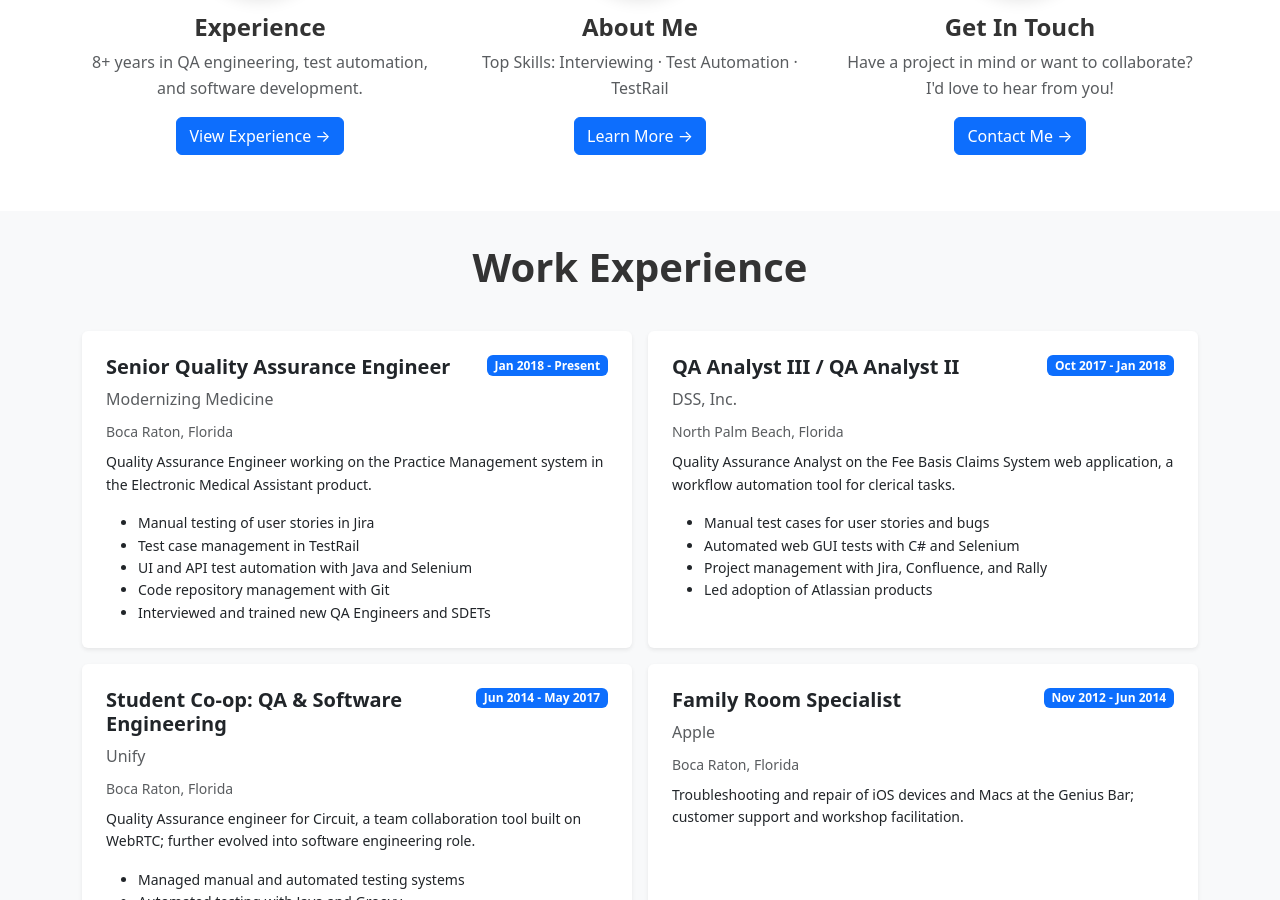
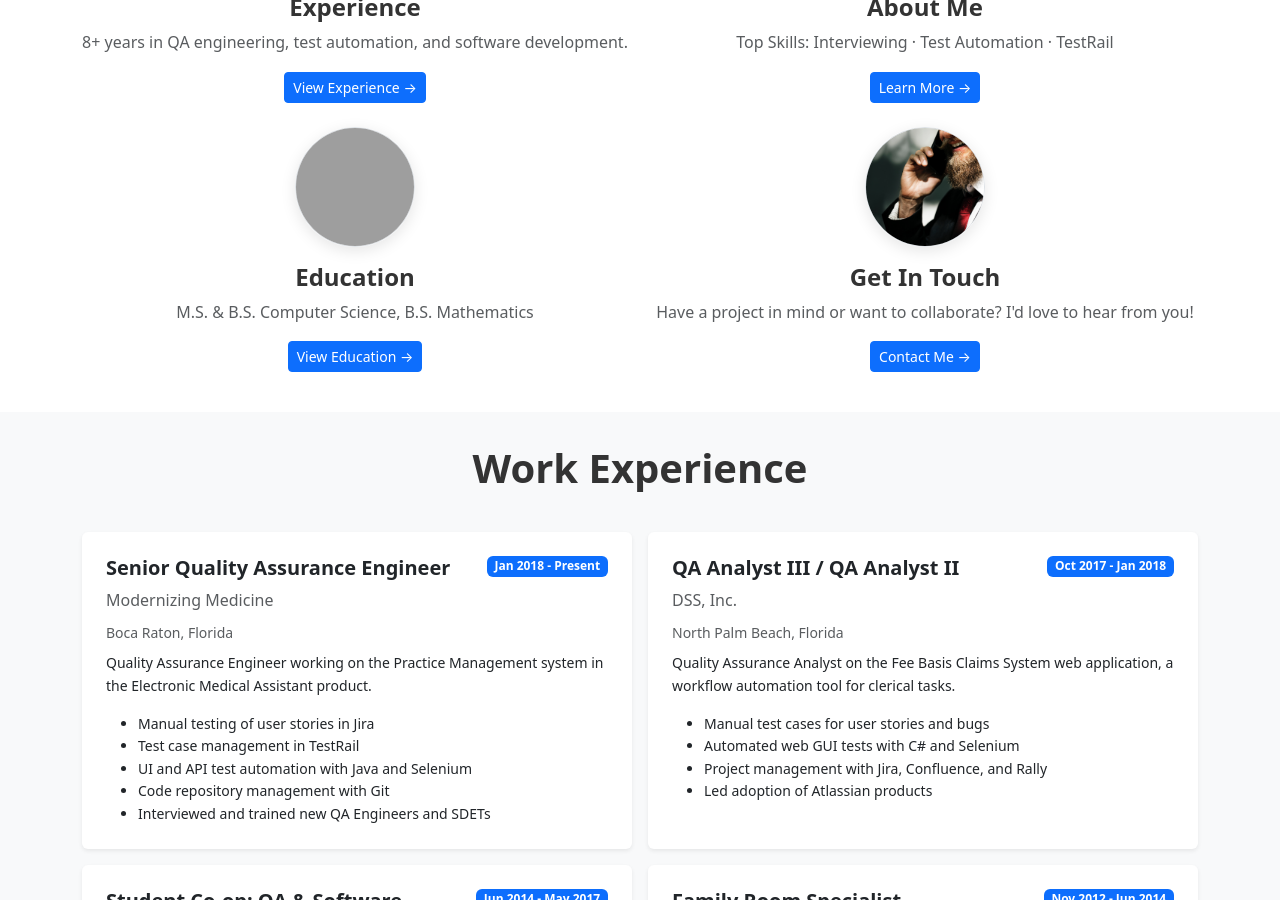
Before and after one commit to Ninjinkai/ninjinkai.github.io, a Jekyll site: the page built from index.md, in a window 1280 px wide and 900 px high, scrolled down 647 px. Built offline with Jekyll 4.4.1, drawn with Linux system fonts in a browser that asks for light colours; grey boxes are pictures that could not be loaded.

Commit message:
Add Education card to featured section - 4 cards in 2x2 grid

```diff
--- a/_includes/featured.html
+++ b/_includes/featured.html
@@ -3,32 +3,42 @@
     <div class="container">
         <div class="row g-4">
             <!-- Experience Card -->
-            <div class="col-lg-4">
+            <div class="col-lg-6 col-md-6">
                 <div class="text-center">
-                    <img class="rounded-circle mb-3 border" src="img/mac.jpg" alt="Computer setup with development environment" width="140" height="140">
+                    <img class="rounded-circle mb-3 border" src="img/mac.jpg" alt="Computer setup with development environment" width="120" height="120">
                     <h2 class="h4 fw-bold">Experience</h2>
                     <p class="text-muted">8+ years in QA engineering, test automation, and software development.</p>
-                    <a class="btn btn-primary" href="#work" role="button">View Experience &rarr;</a>
+                    <a class="btn btn-primary btn-sm" href="#work" role="button">View Experience &rarr;</a>
                 </div>
             </div>
 
             <!-- About Card -->
-            <div class="col-lg-4">
+            <div class="col-lg-6 col-md-6">
                 <div class="text-center">
-                    <img class="rounded-circle mb-3 border" src="img/alligator.jpg" alt="Wildlife photography representing nature interests" width="140" height="140">
+                    <img class="rounded-circle mb-3 border" src="img/alligator.jpg" alt="Wildlife photography representing nature interests" width="120" height="120">
                     <h2 class="h4 fw-bold">About Me</h2>
                     <p class="text-muted">Top Skills: Interviewing · Test Automation · TestRail</p>
-                    <a class="btn btn-primary" href="#about" role="button">Learn More &rarr;</a>
+                    <a class="btn btn-primary btn-sm" href="#about" role="button">Learn More &rarr;</a>
+                </div>
+            </div>
+
+            <!-- Education Card -->
+            <div class="col-lg-6 col-md-6">
+                <div class="text-center">
+                    <img class="rounded-circle mb-3 border" src="img/education.jpg" alt="Education and academic achievement" width="120" height="120">
+                    <h2 class="h4 fw-bold">Education</h2>
+                    <p class="text-muted">M.S. &amp; B.S. Computer Science, B.S. Mathematics</p>
+                    <a class="btn btn-primary btn-sm" href="#education" role="button">View Education &rarr;</a>
                 </div>
             </div>
 
             <!-- Contact Card -->
-            <div class="col-lg-4">
+            <div class="col-lg-6 col-md-6">
                 <div class="text-center">
-                    <img class="rounded-circle mb-3 border" src="img/contact.jpg" alt="Contact and communication illustration" width="140" height="140">
+                    <img class="rounded-circle mb-3 border" src="img/contact.jpg" alt="Contact and communication illustration" width="120" height="120">
                     <h2 class="h4 fw-bold">Get In Touch</h2>
                     <p class="text-muted">Have a project in mind or want to collaborate? I'd love to hear from you!</p>
-                    <a class="btn btn-primary" href="#contact" role="button">Contact Me &rarr;</a>
+                    <a class="btn btn-primary btn-sm" href="#contact" role="button">Contact Me &rarr;</a>
                 </div>
             </div>
         </div>
```
